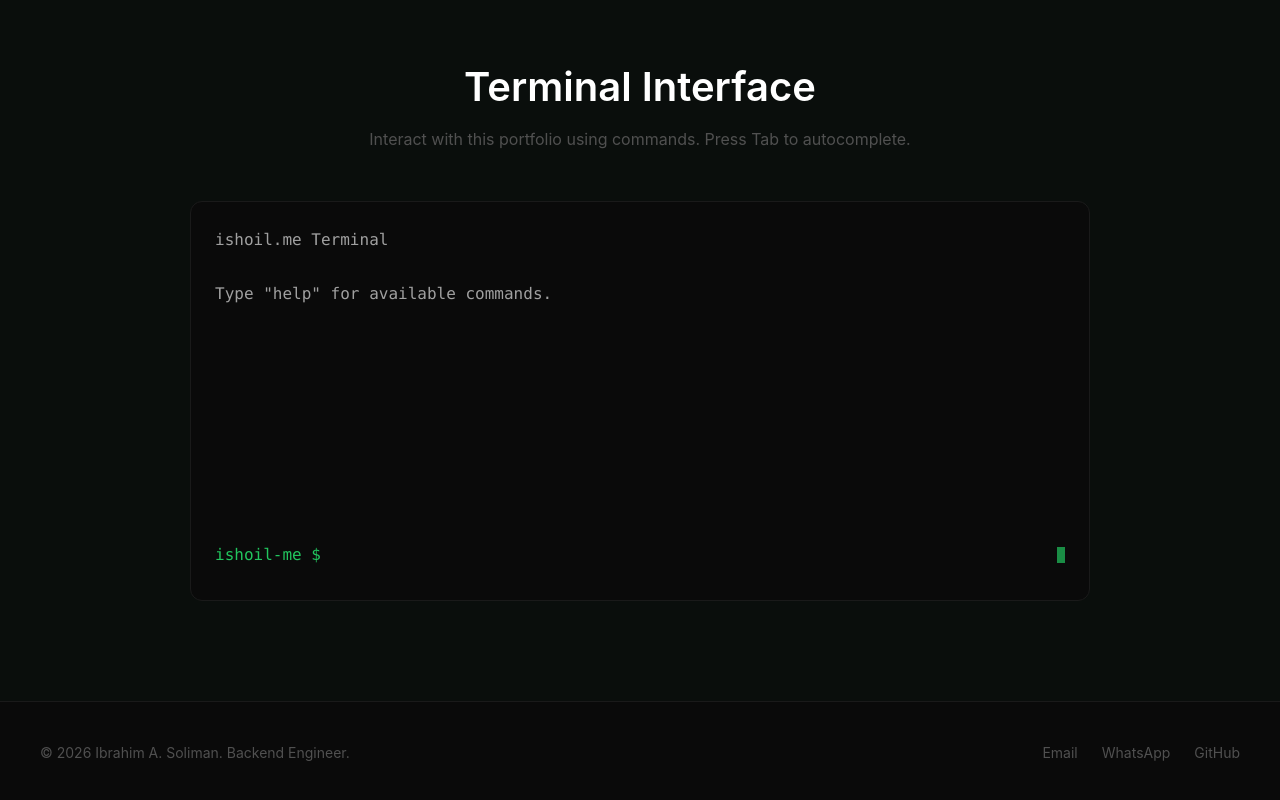
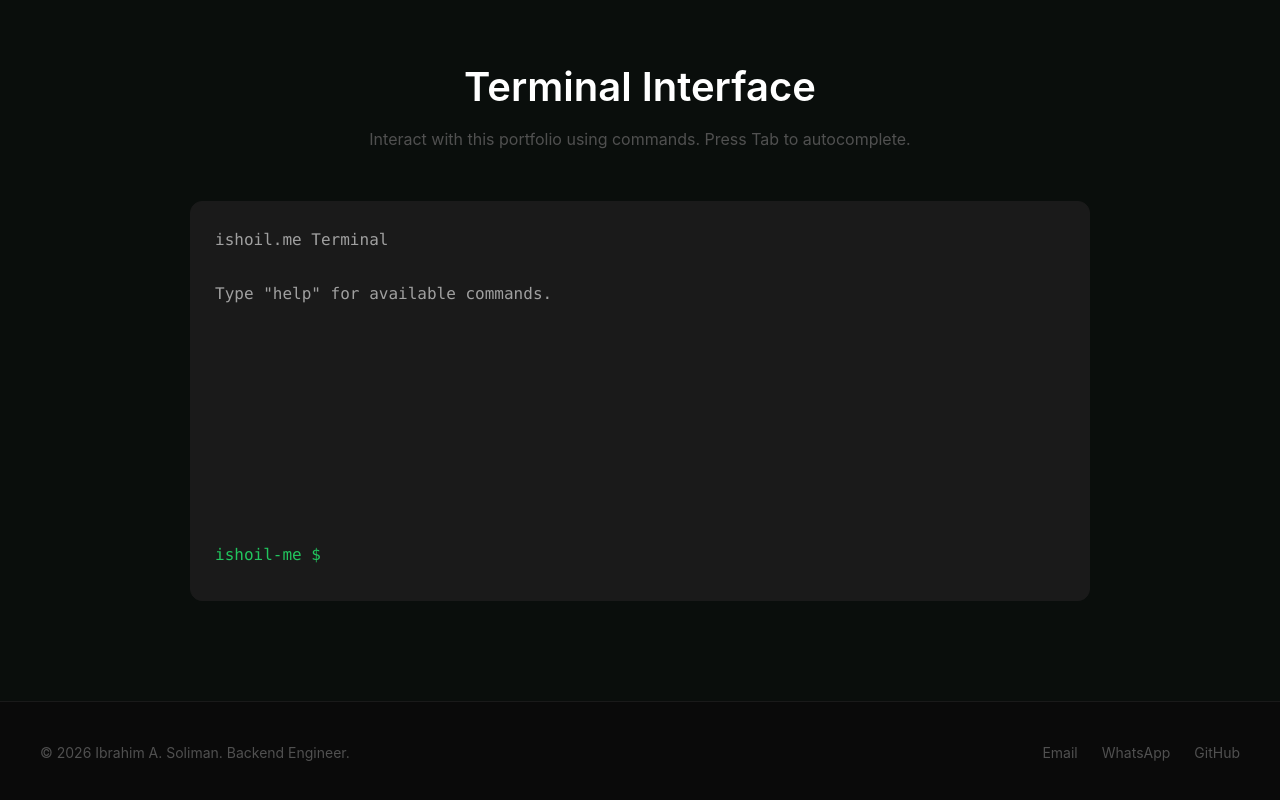
Before and after one commit to ibrahim-shoil/myportfolio, a React (Vite) app: page / in a window 1280 px wide. Shown: the part 3888-4688 px from the top of the page. Built offline with nearby package versions, Linux system fonts and the light colour scheme.

Commit message:
Fix terminal for light mode and cursor
- Terminal now adapts to light mode (f0f0f0 instead of black)
- Remove separate cursor element, use native caret
- Cursor moves with typing and appears after the prompt
- Update suggestions styling for both themes

```diff
--- a/src/components/Terminal.jsx
+++ b/src/components/Terminal.jsx
@@ -238,11 +238,11 @@ export default function Terminal({ theme, toggleTheme }) {
   }
 
   return (
-    <section id="terminal" className="terminal-section">
+    <section id="terminal" className={`terminal-section ${theme}`}>
       <div className="terminal-container">
         <h2 className="terminal-title">Terminal Interface</h2>
         <p className="terminal-subtitle">Interact with this portfolio using commands. Press Tab to autocomplete.</p>
-        <div className="terminal">
+        <div className={`terminal ${theme}`}>
           <div className="terminal-output">
             {output.map((item, i) => (
               <div key={i} className={`output-item output-${item.type}`}>
@@ -272,7 +272,6 @@ export default function Terminal({ theme, toggleTheme }) {
                 onKeyDown={handleKeyDown}
                 className="terminal-input"
               />
-              <span className="cursor" />
             </div>
 
             {suggestions.length > 0 && (
--- a/src/components/Terminal.scss
+++ b/src/components/Terminal.scss
@@ -4,7 +4,7 @@
   padding: 100px 24px;
   background: rgba(34, 197, 94, 0.02);
 
-  .light & {
+  &.light {
     background: rgba(22, 163, 74, 0.02);
   }
 }
@@ -31,7 +31,7 @@
 }
 
 .terminal {
-  background: #0a0a0a;
+  background: #1a1a1a;
   border: 1px solid $color-border;
   border-radius: 12px;
   padding: 24px;
@@ -41,8 +41,8 @@
   display: flex;
   flex-direction: column;
 
-  .light & {
-    background: #1a1a1a;
+  &.light {
+    background: #f0f0f0;
     border-color: $color-border-light;
   }
 }
@@ -124,11 +124,12 @@
   font-family: $font-mono;
   font-size: 14px;
   outline: none;
-  caret-color: transparent;
   padding: 0;
+  caret-color: $color-accent;
 
   .light & {
-    color: $color-text-light;
+    color: $color-heading-light;
+    caret-color: $color-accent-light;
   }
 
   &::placeholder {
@@ -140,30 +141,12 @@
   }
 }
 
-.cursor {
-  width: 8px;
-  height: 16px;
-  background: $color-accent;
-  margin-left: -8px;
-  animation: blink 1s step-end infinite;
-  opacity: 0.7;
-
-  .light & {
-    background: $color-accent-light;
-  }
-}
-
-@keyframes blink {
-  0%, 100% { opacity: 0.7; }
-  50% { opacity: 0.2; }
-}
-
 .terminal-suggestions {
   position: absolute;
   top: 100%;
   left: 0;
   right: 0;
-  background: #111;
+  background: #2a2a2a;
   border: 1px solid $color-border;
   border-radius: 8px;
   margin-top: 8px;
@@ -171,7 +154,7 @@
   z-index: 10;
 
   .light & {
-    background: #222;
+    background: #ffffff;
     border-color: $color-border-light;
   }
 }
@@ -193,7 +176,7 @@
     color: $color-accent;
 
     .light & {
-      background: rgba(22, 163, 74, 0.2);
+      background: rgba(22, 163, 74, 0.15);
       color: $color-accent-light;
     }
   }
```
